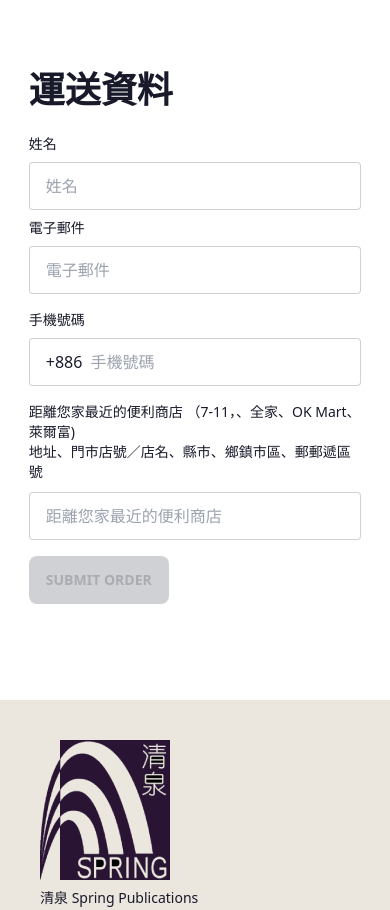
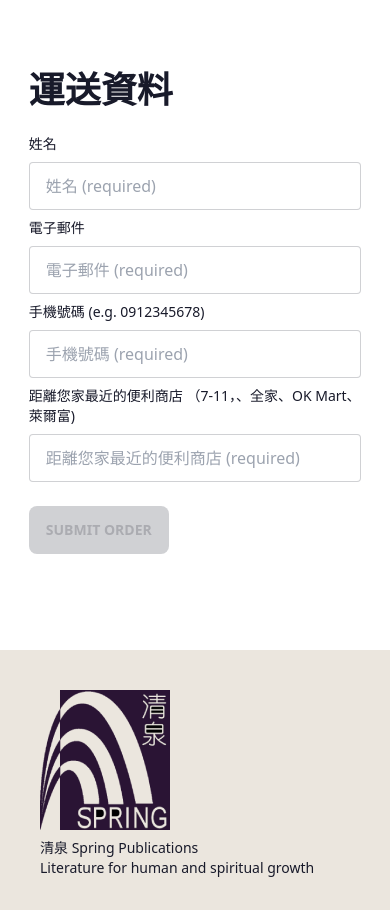
Before and after one commit to msunji/spring-publications-tw, a Next.js app: page /cart in a window 390 px wide. Shown: the part 820-1730 px from the top of the page. Built offline with nearby package versions, Linux system fonts and the light colour scheme.

Commit message:
Fix client side validation and error messages
- Style input and show input specific error messages on invalid submission
- Removed static text from mobile number input for now

```diff
--- a/components/cartForm.tsx
+++ b/components/cartForm.tsx
@@ -4,16 +4,72 @@ import { CartItemType } from '@/types/types';
 import { nanoid } from 'nanoid';
 import { useRouter } from 'next/router';
 
+type InputProps = {
+  id: string;
+  name: string;
+  type: "text" | "number" | "email" | "tel";
+  errorMsg: string;
+  placeholderText?: string;
+  label: string;
+  minLen?: number;
+  regPattern?: string;
+  value: number | string;
+  onChange: (e:React.ChangeEvent<HTMLInputElement>) => void
+}
+
 const generateOrderId = () => {
   return nanoid(10)
 }
 
+const initialFormData = {
+  fullName: "",
+  email: "",
+  mobile: "",
+  pickup: "",
+}
+
+const CartFormInput = ({ id, name, type, errorMsg, label, minLen, placeholderText, regPattern, onChange, value } : InputProps) => {
+  const [error, setError] = useState("");
+
+  const handleInvalidity = (e:React.FormEvent) => {
+    const target = e.target as HTMLInputElement;
+    if (target.validationMessage) {
+      setError(errorMsg);
+    }
+  }
+
+  const handleBlur = (e:React.FormEvent) => {
+    const target = e.target as HTMLInputElement;
+    if (target.validationMessage) {
+      setError(errorMsg);
+    }
+  }
+  return (
+    <>
+      <label className="block my-2" htmlFor={name}>
+        <span className="block text-sm font-medium text-slate-700">{label}</span>
+      </label>
+      <input
+        id={id}
+        type={type}
+        placeholder={placeholderText}
+        className="input input-bordered w-full rounded form-input"
+        onBlur={handleBlur}
+        onInvalid={handleInvalidity}
+        pattern={regPattern}
+        minLength={minLen}
+        onChange={onChange}
+        value={value}
+        required
+      />
+      <span className="text-sm text-error input-error-msg">{error}</span>
+    </>
+  )
+}
 
 export default function CartForm() {
-  const [fullName, setFullname] = useState("");
-  const [email, setEmail] = useState("");
-  const [mobile, setMobile] = useState("");
-  const [pickup, setPickup] = useState("");
+  const [formData, setFormData] = useState(initialFormData);
+
   const { cart, total, clearCart } = useCartStore();
 
   const router = useRouter();
@@ -23,10 +79,23 @@ export default function CartForm() {
     total
   }
 
+  // Event handlers
+  const handleChange = (e:React.ChangeEvent<HTMLInputElement>) => {
+    setFormData({
+      ...formData,
+      [e.target.id]: e.target.value
+    })
+  }
+
   const handleSubmit = (orderData:{cart: Array<CartItemType>, total: number}) => async (e:React.FormEvent) => {
     e.preventDefault();
+
     const form = e.target as HTMLFormElement;
+    const isValid = form.checkValidity();
 
+    form.classList.add("submitted");
+
+    if (isValid) {
       const data = {
         fullName: form.fullName.value as string,
         email: form.email.value as string,
@@ -36,19 +105,6 @@ export default function CartForm() {
         cartDetails: orderData.cart as Array<CartItemType>,
         total: orderData.total as number
       }
-    let error;
-    const { fullName, email } = data;
-    if (!fullName || fullName.trim() === "") {
-      alert('Please enter name');
-      error = "Please enter a valid name";
-      return error;
-    }
-    if (!email || email.trim() === "") {
-      alert("Please enter valid email address");
-      error = "Please enter a valid email address";
-      return error;
-    }
-
       fetch("/api/submit-order", {
         method: "POST",
         body: JSON.stringify(data),
@@ -63,78 +119,63 @@ export default function CartForm() {
         }
       }).catch(err => { console.error(err) })
     }
+  }
 
   return (
     <form
       onSubmit={handleSubmit(orderDetails)}
       className="max-w-full md:max-w-[50%]"
+      noValidate
     >
-    <label className="block mb-2 flex align-" htmlFor="full-name">
-      <span className="block text-sm font-medium text-slate-700">姓名</span>
-    </label>
-    <input
+    <div>
+      <CartFormInput
         id="fullName"
+        label="姓名"
+        name="fullName"
         type="text"
-        placeholder="姓名"
-        className="input input-bordered w-full rounded mb-2"
-        value={fullName}
-        minLength={2}
-        onChange={(e) => {
-          setFullname(e.target.value);
-        }}
-        required
+        placeholderText="姓名 (required)"
+        minLen={1}
+        onChange={handleChange}
+        value={formData.fullName}
+        errorMsg="Please input your full name."
       />
-    <label className="block mb-2" htmlFor="email">
-      <span className="block text-sm font-medium text-slate-700">電子郵件</span>
-    </label>
-    <input
+      <CartFormInput
         id="email"
+        label="電子郵件"
+        name="email"
         type="email"
-        placeholder="電子郵件"
-        className="input input-bordered w-full rounded mb-4"
-        value={email}
-        onChange={(e) => {
-          setEmail(e.target.value);
-        }}
-        minLength={2}
-        required
+        placeholderText="電子郵件 (required)"
+        regPattern="[a-zA-Z0-9._-]*@[a-zA-Z]*\.[a-zA-Z]"
+        minLen={4}
+        onChange={handleChange}
+        value={formData.email}
+        errorMsg="Please input a valid email address."
       />
-    <label className="block mb-2" htmlFor="mobile">
-      <span className="block text-sm font-medium text-slate-700">手機號碼</span>
-    </label>
-    <div className="flex mb-4 input input-bordered rounded items-center">
-      <span className="mr-2">+886</span>
-      <input
+      <CartFormInput
         id="mobile"
+        label="手機號碼 (e.g. 0912345678)"
+        name="mobile"
         type="tel"
-          placeholder="手機號碼"
-          className=" w-full"
-          value={mobile}
-          // pattern="[0-9]"
-          onChange={(e) => {
-            setMobile(e.target.value);
-          }}
-          minLength={2}
-          required
+        placeholderText="手機號碼 (required)"
+        regPattern="[0-9]{1,13}"
+        minLen={9}
+        onChange={handleChange}
+        value={formData.mobile}
+        errorMsg="Please input a valid Taiwan mobile number"
+      />
+      <CartFormInput
+        id="pickup"
+        label="距離您家最近的便利商店 （7-11，、全家、OK Mart、萊爾富)"
+        name="pickup"
+        type="text"
+        placeholderText="距離您家最近的便利商店 (required)"
+        minLen={1}
+        onChange={handleChange}
+        value={formData.pickup}
+        errorMsg="Please input a valid address."
       />
     </div>
-    <label className="block mb-2" htmlFor="pickup">
-    <span className="block text-sm font-medium text-slate-700">距離您家最近的便利商店 （7-11，、全家、OK Mart、萊爾富)</span>
-    <span className="inline-block text-sm">地址、門市店號／店名、縣市、鄉鎮市區、郵郵遞區號</span>
-    </label>
-    <input
-        id="pickup"
-        type="text"
-        placeholder="距離您家最近的便利商店"
-        className="input input-bordered w-full rounded mb-4"
-        value={pickup}
-        onChange={(e) => {
-          setPickup(e.target.value);
-        }}
-        minLength={2}
-        required
-    />
-    <button className="btn btn-primary" type="submit" disabled={cart.length ? false : true}>
+    <button className="btn btn-primary mt-4" type="submit" disabled={cart.length ? false : true}>
       Submit Order
     </button>
   </form>
--- a/styles/globals.css
+++ b/styles/globals.css
@@ -52,6 +52,15 @@
 }
 
 @layer components {
+  .submitted input:invalid {
+    @apply border-error outline outline-[#FFBEB6] outline-offset-0;
+  }
+  .input-error-msg {
+    @apply hidden;
+  }
+  input.form-input:invalid + .input-error-msg {
+    @apply block mt-2;
+  }
   .container-lg {
     @apply max-w-screen-xl mx-auto;
   }
```
Lines whose indentation alone changed are shown as unchanged.
